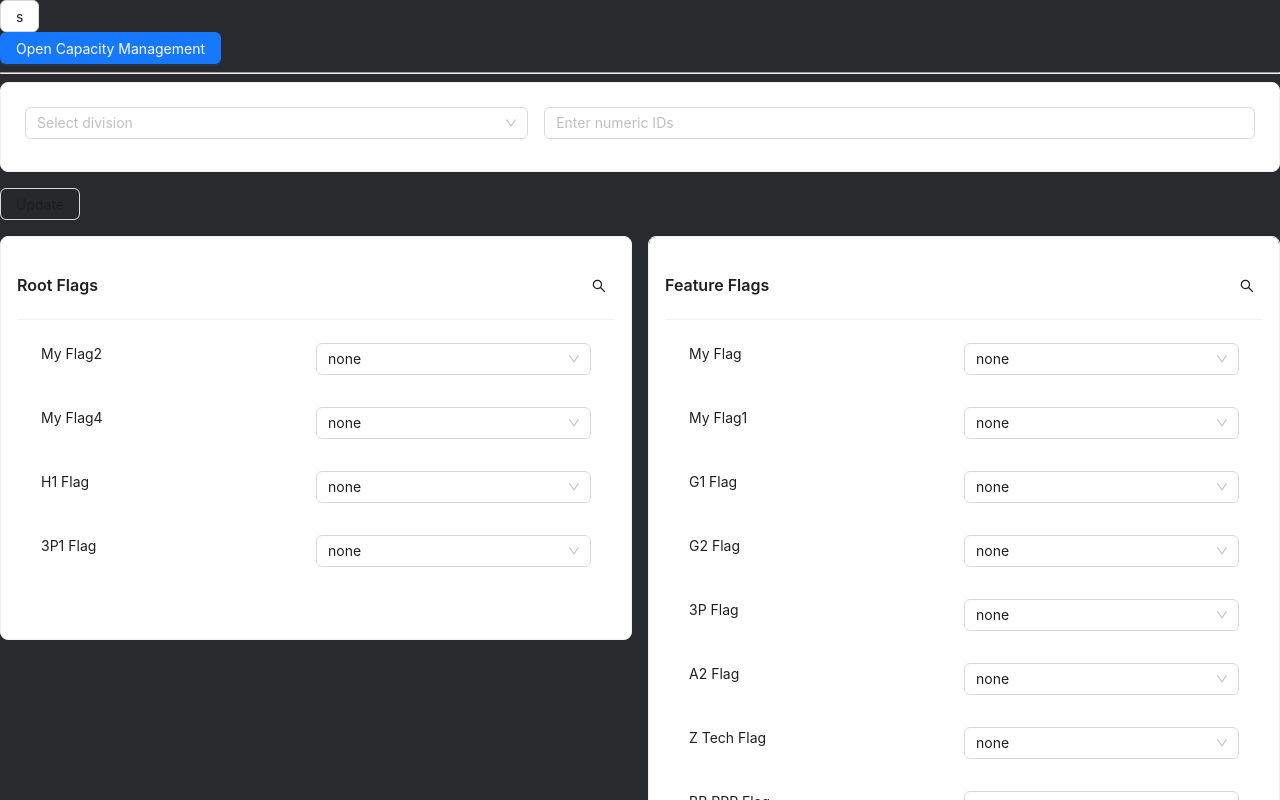
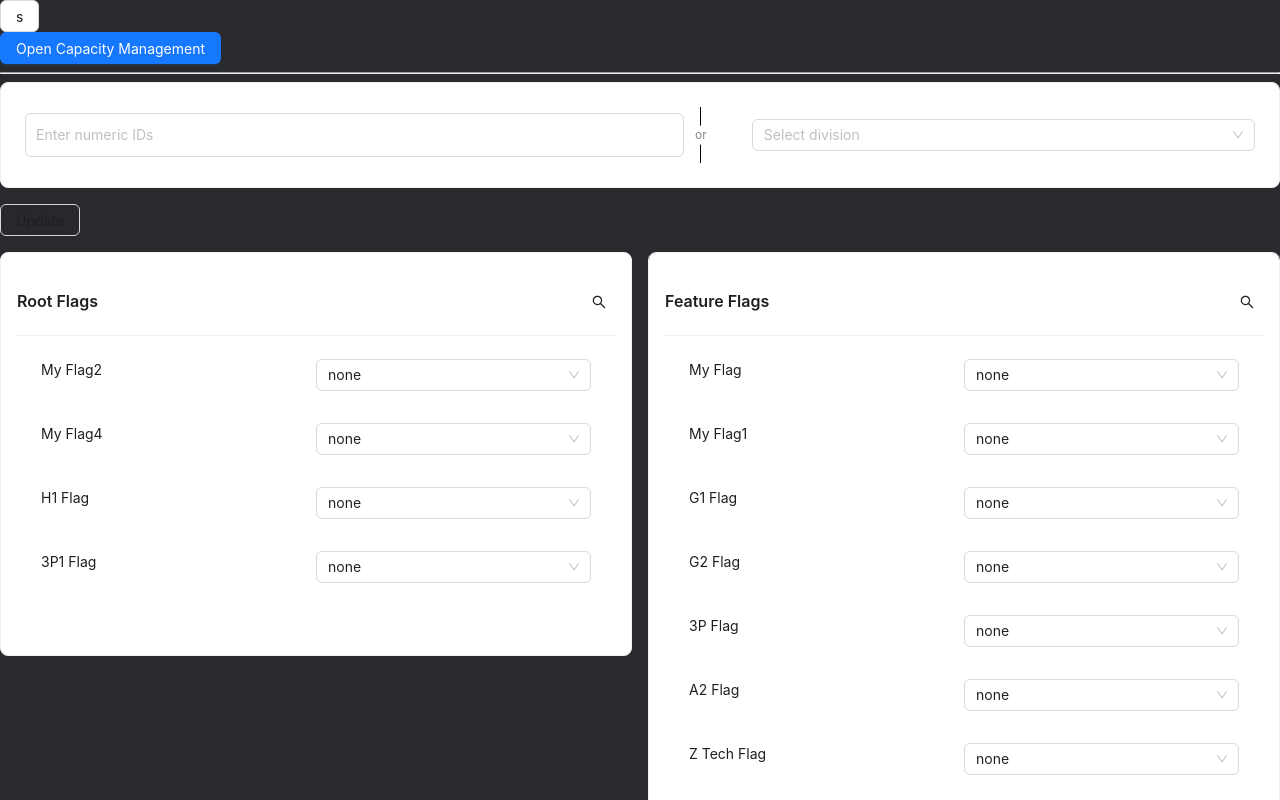
Before and after one commit to Williamj8/dummyApp, a React (Create React App) app: page / in a window 1280 px wide. Shown: the top 800 px of the page. Built offline with nearby package versions, Linux system fonts and the light colour scheme.

Commit message:
Css fix for grid

```diff
--- a/src/components/store config/StoreTable.css
+++ b/src/components/store config/StoreTable.css
@@ -30,7 +30,7 @@
 
 .cardBody {
   max-height: calc(100% - 57px); /* Adjust based on header height */
-  min-height: 25em;
+  /* min-height: 25em; */
   overflow-y: auto;
   padding: 16px;
 }
@@ -67,3 +67,70 @@
   height: auto;
   text-align: left;
 }
+
+
+
+/* __________________________Divider________________ */
+
+.wrapper{
+/* position: relative; */
+}
+
+/* .divider{
+  position: relative;
+  border-left: 1px solid #0d0101;
+  height: 56px;
+  margin: 0 15px;
+} */
+
+/* .divider::after {
+  content: "or";
+  position: absolute;
+  top: 50%;
+  /* left: 50%; */
+  /* transform: translate(-50%, -50%); */
+  /* background: #fff; */
+  /* padding: 0 5px; */
+  /* font-size: 12px; */
+  /* color: #888; */
+/* }  */
+
+.centered-divider {
+  position: relative;
+  border-left: 1px solid black;
+  height: 56px;
+  /* display: flex;
+  align-items: center;
+  justify-content: center; */
+}
+
+.divider-text::after {
+  content: "or";
+  position: absolute;
+  top: 50%;
+  /* left: 50%; */
+  transform: translate(-50%, -50%);
+  background: #fff;
+  padding: 0 5px;
+  font-size: 12px;
+  color: #888;
+}
+
+
+/* __remove Windows class etc */
+
+.responsive-input-col {
+  margin-bottom: 16px;
+}
+
+.responsive-select-col {
+  margin-top: 16px;
+}
+
+@media (min-width: 576px) {
+  .responsive-input-col,
+  .responsive-select-col {
+    margin-top: 0;
+    margin-bottom: 0;
+  }
+}
--- a/src/components/store config/input.tsx
+++ b/src/components/store config/input.tsx
@@ -28,8 +28,9 @@ const InputComponent: React.FC<InputComponentProps> = ({
       onChange={(e) => onChange?.(e.target.value)}
       onKeyDown={onKeyDown}
       disabled={disabled}
+      style={{ padding: "10px" }}  // Minimal inline style remains
     />
-      <div style={{ marginTop: 8 }}>
+    <div className="tag-container">
       {idList.map(id => (
         <Tag key={id} closable onClose={() => onRemoveId?.(id)}>
           {id}
--- a/src/components/store config/store.tsx
+++ b/src/components/store config/store.tsx
@@ -6,6 +6,7 @@ import StoreTable from './storeTable';
 import FieldCard from './DisplayDaysCard';
 import { formatSpecialFlagPayload } from './util';
 import { SPECIAL_FLAGS } from './types';
+import './StoreTable.css';
 
 const { Option } = Select;
 
@@ -287,17 +288,59 @@ const DropdownInputCard: React.FC = () => {
       validateTrigger={['onChange', 'onBlur']}
 
     >
+
 <Card style={{ width: '100%' }}>
-        <Row gutter={16}>
-          <Col span={10}>
+  <Row gutter={16} align="middle" className="input-selector-row">
+    {/* Input Column - Responsive width */}
+    <Col
+      xs={24}
+      sm={15}
+      md={14}
+      lg={13}
+      style={{
+        maxWidth: '100%',
+        flex: '1 1 auto',
+        marginBottom: 16, // Mobile margin
+        ...(window.innerWidth >= 576 && { marginBottom: 0 })
+      }}
+    >
+      <InputComponent
+        placeholder="Enter numeric IDs"
+        value={inputValue}
+        idList={idList}
+        onChange={setInputValue}
+        onKeyDown={handleInputKeyDown}
+        onRemoveId={removeId}
+        disabled={!!selectedDiv}
+      />
+    </Col>
+
+    {/* Divider Column - Hidden on mobile */}
+    <Col xs={0} sm={1} md={1} lg={1}>
+      <div className="centered-divider">
+        <span className="divider-text"></span>
+      </div>
+    </Col>
+
+    {/* Select Column - Responsive width */}
+    <Col
+      xs={24}
+      sm={8}
+      md={9}
+      lg={10}
+      style={{
+        marginTop: 16, // Mobile margin
+        ...(window.innerWidth >= 576 && { marginTop: 0 })
+      }}
+    >
       {selectedDiv ? (
         <Tag closable onClose={handleClearDiv}>
           {selectedDiv.viewValue}
         </Tag>
       ) : (
         <Select
+          placeholder={loading ? 'Loading...' : 'Select division'}
           style={{ width: '100%' }}
-                placeholder={loading ? 'Loading...' : 'Select division'}
           loading={loading}
           onChange={handleSelectDiv}
           showSearch
@@ -314,17 +357,6 @@ const DropdownInputCard: React.FC = () => {
           ))}
         </Select>
       )}
-          </Col>
-          <Col span={14}>
-            <InputComponent
-              placeholder="Enter numeric IDs"
-              value={inputValue}
-              idList={idList}
-              onChange={setInputValue}
-              onKeyDown={handleInputKeyDown}
-              onRemoveId={removeId}
-              disabled={!!selectedDiv}
-            />
     </Col>
   </Row>
 </Card>
@@ -346,6 +378,9 @@ const DropdownInputCard: React.FC = () => {
         formErrors={formErrors}
       />
 
+<Row gutter={[16, 24]} style={{ marginBottom: 24 }}>
+  <Col xs={24} sm={24} md={12} lg={12} xl={12}>
+
     <FieldCard
       title="Display Settings"
       fields={prepareFields(['displayDays'], {
@@ -353,7 +388,9 @@ const DropdownInputCard: React.FC = () => {
       })}
       form={form}
     />
+  </Col>
 
+  <Col xs={24} sm={24} md={12} lg={12} xl={12}>
     <FieldCard
       title="B2B Settings"
       fields={prepareFields(['largeCap', 'largeThreshold'], {
@@ -362,6 +399,8 @@ const DropdownInputCard: React.FC = () => {
       })}
       form={form}
     />
+  </Col>
+</Row>
 
     </Form>
   );
--- a/src/components/store config/util.tsx
+++ b/src/components/store config/util.tsx
@@ -155,10 +155,10 @@ export const getFieldValidationRules = (field: FieldConfig): Rule[] => {
 export const formatSpecialFlagPayload = (flagName: string, values: any) => {
   const formatters: Record<string, (v: any) => any> = {
     isGF2agEnabled: () => ({
-      tpl: values?.seqId ? [{
-        seqId: values.seqId || "1",
-        ventor: values.ventor || "Door"
-      }] : []
+      tpl: [{
+        seqId: values?.seqId || "1",
+        ventor: values?.ventor || "Door"
+      }]
     }),
     is3PFlagEnabled: () => ({
       tplP: values?.tplP ? [values.tplP] : []
```
Lines whose indentation alone changed are shown as unchanged.
